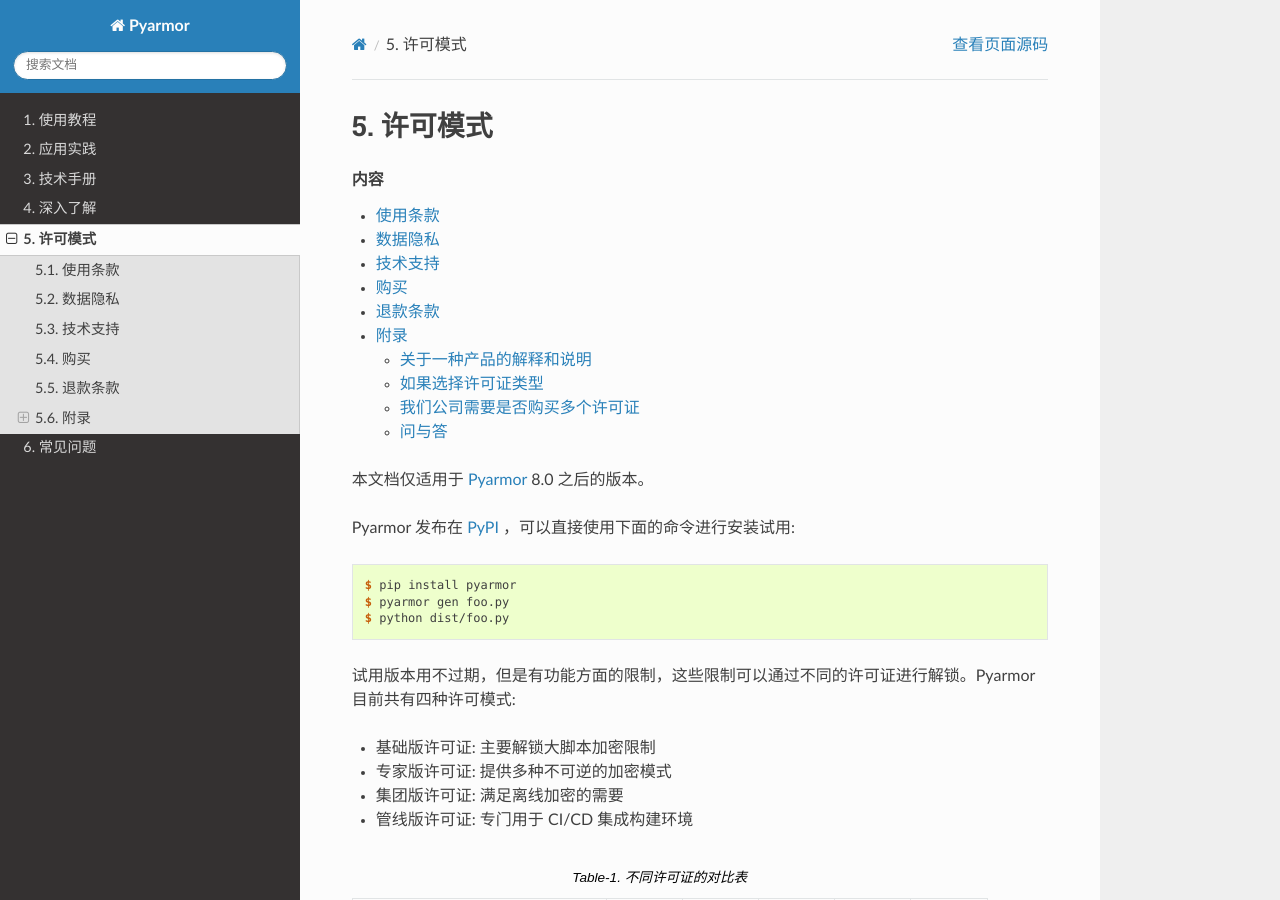
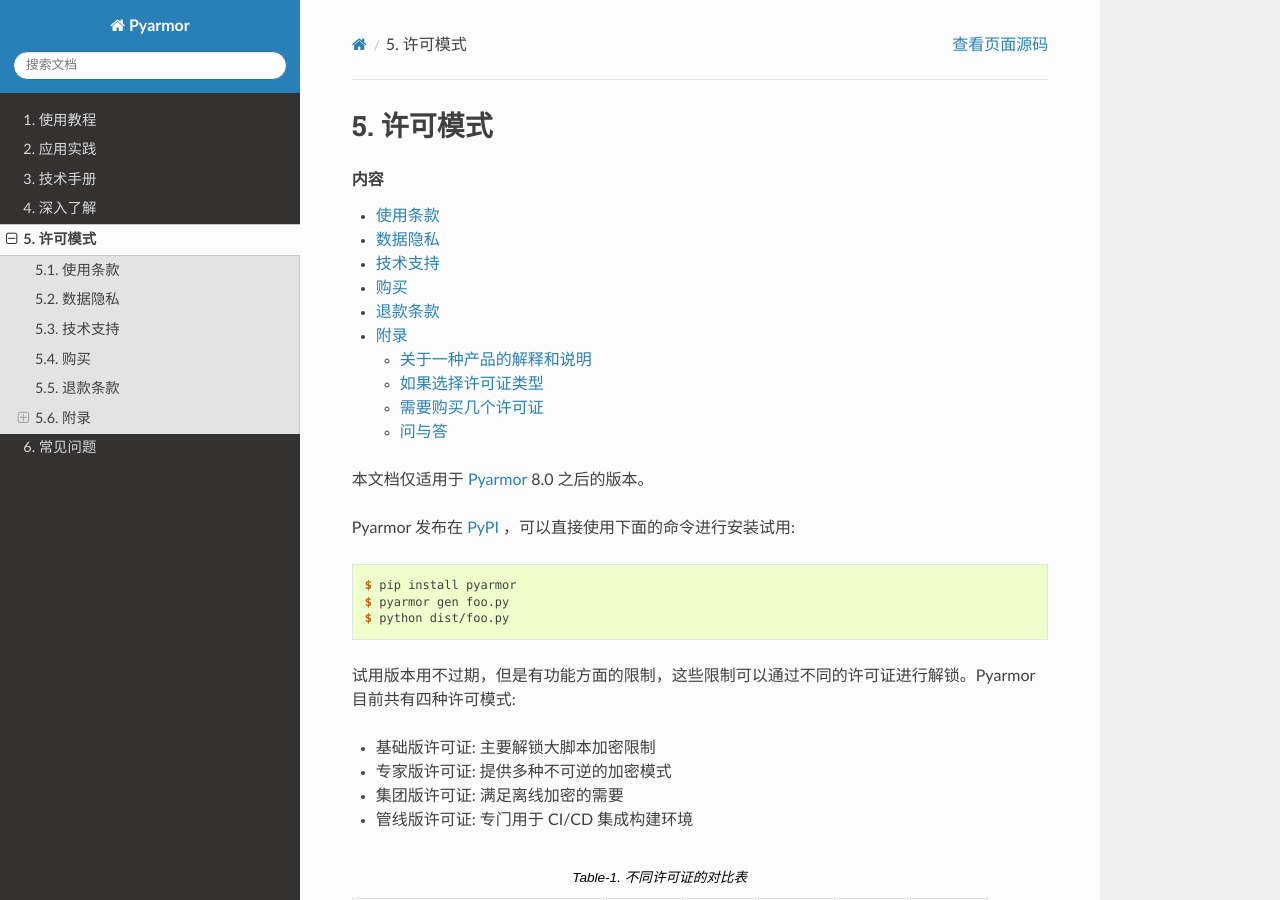
Before and after one commit to dashingsoft/pyarmor-docs-zh, a Sphinx documentation site: the page built from docs/licenses.rst, in a window 1280 px wide and 900 px high. Built offline with Sphinx 7.4.7 and the Read the Docs theme 3.1.0, drawn with Linux system fonts in a browser that asks for light colours; some of the changed text lies outside the part shown.

Commit message:
Refine title

```diff
--- a/docs/licenses.rst
+++ b/docs/licenses.rst
@@ -291,8 +291,8 @@
 
 .. _how-many-licenses-required:
 
-我们公司需要是否购买多个许可证
-------------------------------
+需要购买几个许可证
+------------------
 
 1. 列出所有单独销售的产品名称
 
```
